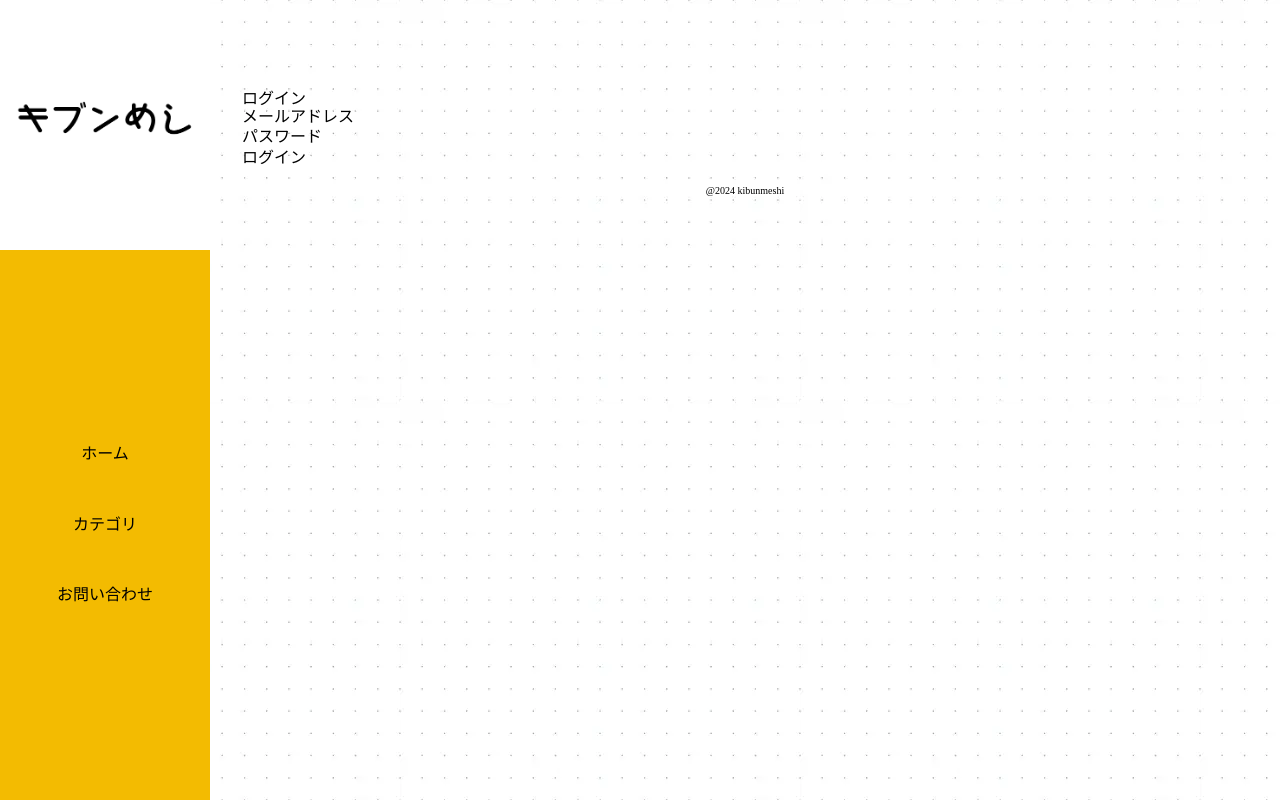
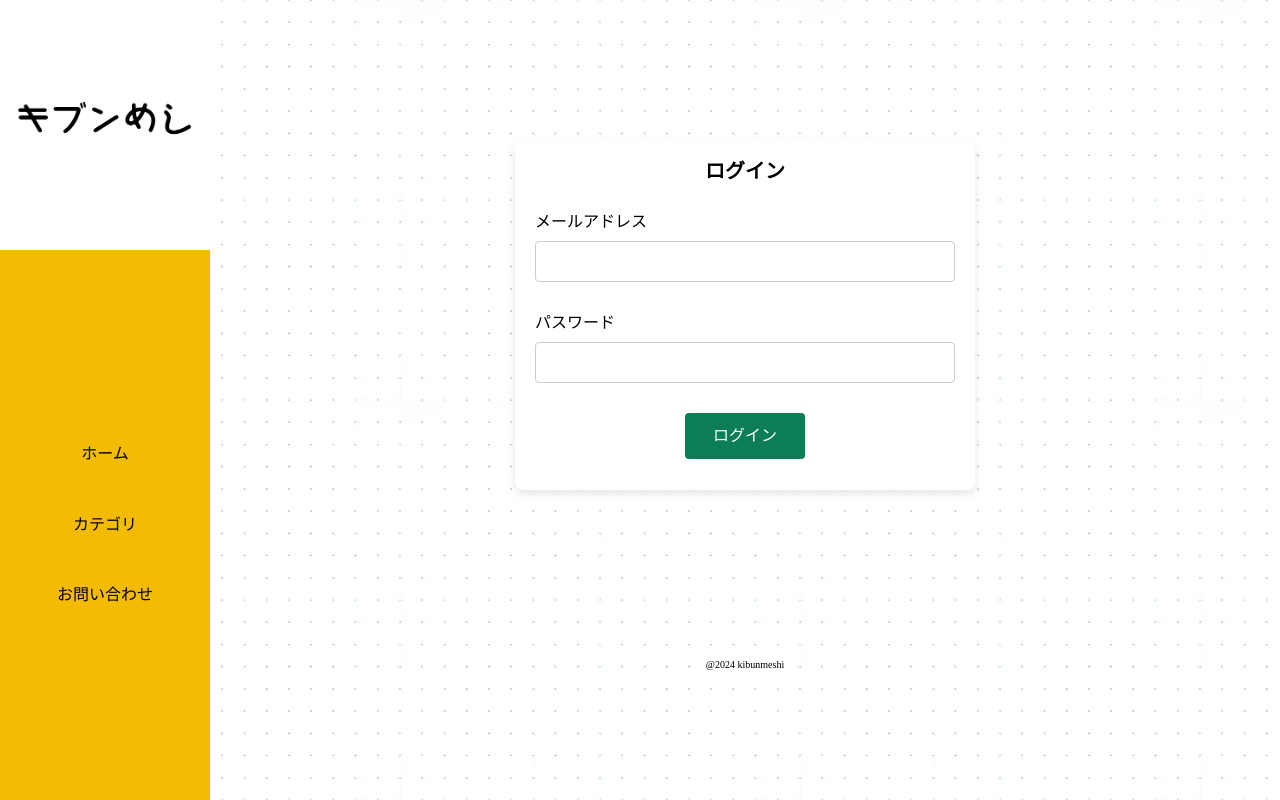
Before and after one commit to JunichiKako/supabase-kibunmeshi, a Next.js app: page /login in a window 1280 px wide. Built offline with nearby package versions, Linux system fonts and the light colour scheme; no server answers.

Commit message:
fixed: login&signup css

```diff
--- a/src/app/login/page.tsx
+++ b/src/app/login/page.tsx
@@ -24,12 +24,12 @@ export default function LoginForm() {
     };
 
     return (
-        <div className="form_container">
-            <div className="form_header">ログイン</div>
-            <form className="login_form" onSubmit={handleSubmit}>
+        <div className="form-block">
+            <div className="form-block__header">ログイン</div>
+            <form className="form-block__form-wrapper" onSubmit={handleSubmit}>
                 {errorMessage && <p style={{ color: "red" }}>{errorMessage}</p>}
-                <div className="form_group">
-                    <label htmlFor="email" className="form_label">
+                <div className="form-group">
+                    <label htmlFor="email" className="form-group__label">
                         メールアドレス
                     </label>
                     <input
@@ -37,11 +37,11 @@ export default function LoginForm() {
                         id="email"
                         value={email}
                         onChange={(e) => setEmail(e.target.value)}
-                        className="form_input"
+                        className="form-group__input"
                     />
                 </div>
                 <div className="form_group">
-                    <label htmlFor="password" className="form_label">
+                    <label htmlFor="password" className="form-group__label">
                         パスワード
                     </label>
                     <input
@@ -49,11 +49,11 @@ export default function LoginForm() {
                         id="password"
                         value={password}
                         onChange={(e) => setPassword(e.target.value)}
-                        className="form_input"
+                        className="form-group__input"
                     />
                 </div>
-                <div className="form_group_button">
-                    <button type="submit" className="form_button">
+                <div className="form-group__btn-wrapper">
+                    <button type="submit" className="form-group__btn">
                         ログイン
                     </button>
                 </div>
--- a/src/app/signup/page.tsx
+++ b/src/app/signup/page.tsx
@@ -16,7 +16,6 @@ export default function AuthForm() {
         const { error } = await supabase.auth.signInWithPassword({
             email,
             password,
-
         });
         if (error) {
             setErrorMessage("ログインに失敗しました");
@@ -27,7 +26,7 @@ export default function AuthForm() {
 
     return (
         <div className="auth-block">
-            <div className="auth-block__header">ログイン</div>
+            <div className="auth-block__header">新規登録</div>
             <form className="auth-block__form" onSubmit={handleSubmit}>
                 <div className="auth-group">
                     <label htmlFor="email" className="auth-group__label">
@@ -55,7 +54,7 @@ export default function AuthForm() {
                 </div>
                 <div className="auth-group__action">
                     <button type="submit" className="auth-group__btn">
-                        ログイン
+                        新規登録
                     </button>
                 </div>
             </form>
--- a/src/app/styles/page/login.scss
+++ b/src/app/styles/page/login.scss
@@ -1,12 +1,10 @@
 @use "../common/variables" as *;
 @use "../common/mixin" as *;
 
-// _variables.scss
 $main-color: #0c7c59;
 $hover-color: #0056b3;
 $new-color: #58a4b0;
 
-// _mixins.scss
 @mixin form-input {
     width: 100%;
     padding: 10px;
@@ -51,7 +49,6 @@ $new-color: #58a4b0;
         width: 100%;
         margin-top: 40px;
     }
-}
 
     .form-group {
         margin-bottom: 32px;
@@ -89,3 +86,4 @@ $new-color: #58a4b0;
             width: 100%;
         }
     }
+}
```
Lines whose indentation alone changed are shown as unchanged.
